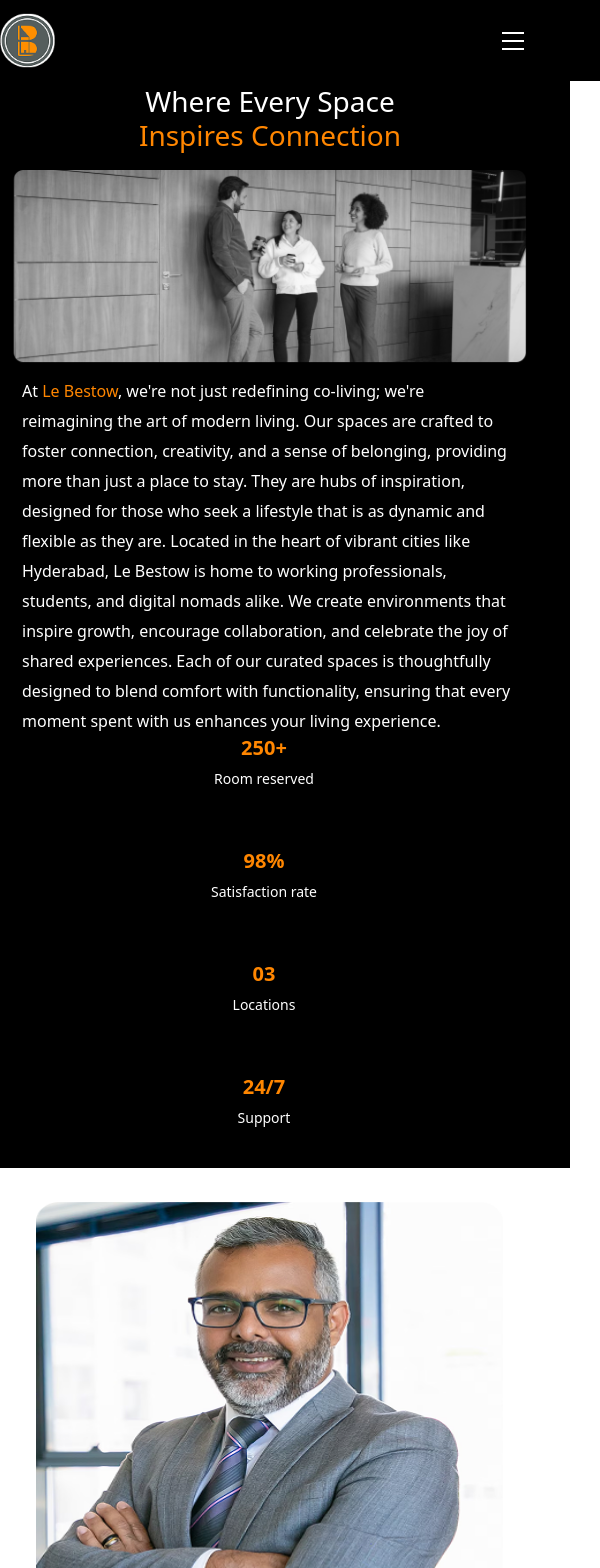
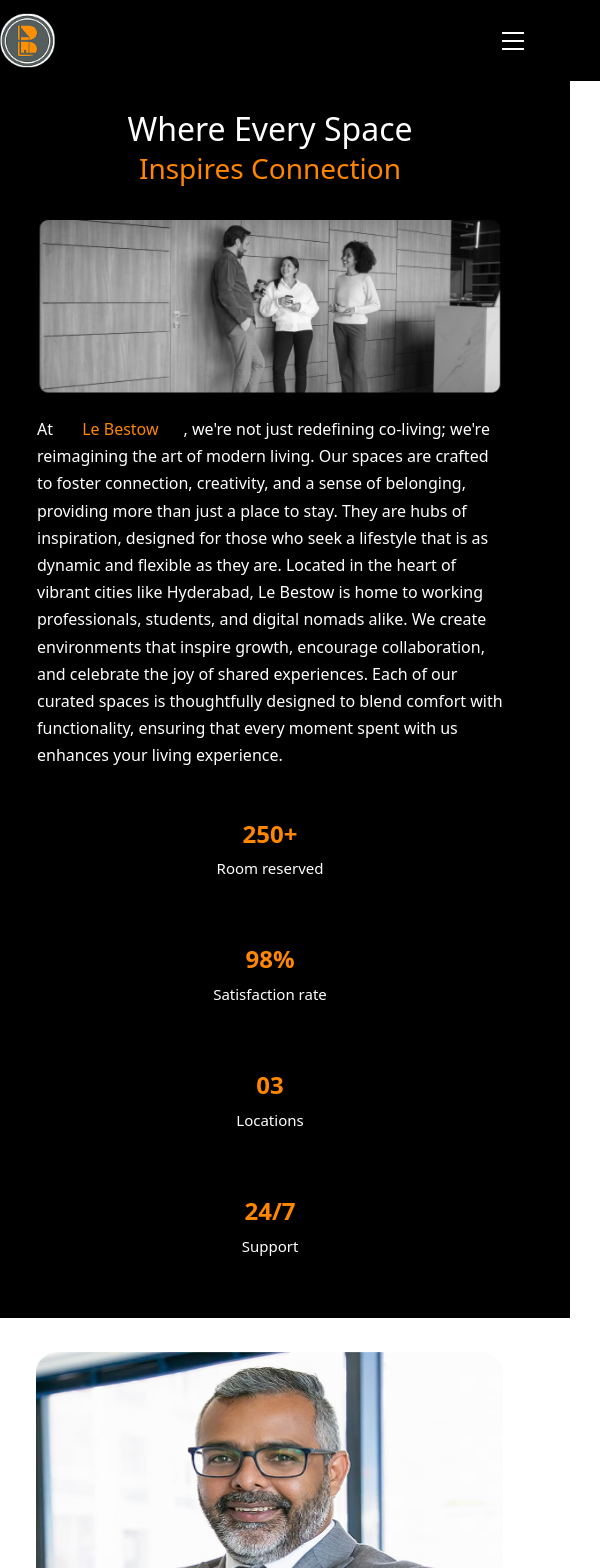
Before and after one commit to Spandana5455/Lebestow-, a React (Create React App) app: page /about in a window 600 px wide. Shown: the top 1568 px of the page. Built offline with nearby package versions, Linux system fonts and the light colour scheme.

Commit message:
media updates

```diff
--- a/src/Aboutus.css
+++ b/src/Aboutus.css
@@ -330,19 +330,14 @@
   }
 }
 
-/* Adjustments for 800px to 990px */
-/* Note: Screens in this range also get styles from `max-width: 991px` */
 @media (max-width: 990px) and (min-width: 800px) {
   .aboutus-heading,
   .aboutus-sub-heading {
     font-size: 36px; /* Overrides 40px from 991px block */
     padding-top: 20px ;
   }
-  /* .aboutusimg height: auto is already set */
 }
 
-/* Adjustments for 768px to 799px (was 800px max) */
-/* Note: Screens in this range also get styles from `max-width: 991px` */
 @media (max-width: 799px) and (min-width: 768px) {
   .aboutus-heading,
   .aboutus-sub-heading {
@@ -351,179 +346,261 @@
   }
 }
 
-/* Adjustments for 572px to 767px (was 768px max) */
-/* Note: Screens in this range also get styles from `max-width: 991px` */
 @media (max-width: 767px) and (min-width: 572px) {
+  .aboutus-wrapper {
+    margin-top: -30px; /* Slightly reduce from desktop if needed */
+  }
+
+  .aboutus-section {
+    padding-top: 20px; /* Add some space at the top of the section */
+    padding-bottom: 20px;
+    flex-direction: column; /* Ensure content stacks */
+    min-height: auto; /* Let content dictate height */
+    height: auto;
+  }
+
   .aboutus-heading,
   .aboutus-sub-heading {
-    padding-top: 20px;
-    font-size: 28px; /* Overrides 40px from 991px block */
-    padding: 10px 0; /* Overrides previous paddings, centers text within its own flow if text-align: start/left */
-    text-align: center; /* Explicitly center heading text */
+    font-size: 32px; /* Smaller than desktop, larger than smallest mobile */
+    padding: 15px 10px 5px 10px; /* top | horiz | bottom */
+    text-align: center;
+    margin-top: 0; /* Remove large negative desktop margins */
+    padding-left: 20px; /* Adjust from original */
+    padding-right: 20px;
   }
+  .aboutus-sub-heading {
+    font-size: 28px;
+    padding-top: 5px;
+    padding-left: 20px; /* Adjust from original */
+    padding-right: 20px;
+  }
+
   .aboutusimg {
-    /* width: 100%; height: auto; already set */
-    margin-left: 0; /* Ensure no negative margin */
+    width: 90%; /* Not full width, but substantial */
+    max-width: 500px; /* Max width for this range */
+    height: auto;
+    margin: 20px auto; /* Center it and add vertical margin */
+    display: block;
   }
-  .aboutusbody, /* Target both, assuming .aboutus-body is distinct */
-  .aboutus-body {
-    font-size: 16px; /* Overrides 18px from 991px block */
+
+  .aboutusbody,
+  .aboutus-body { /* Assuming .aboutus-body is distinct */
+    font-size: 16px;
+    line-height: 1.7;
+    padding: 0 25px; /* Horizontal padding */
+    margin: 0;
+    text-align: left; /* Or 'justify' */
   }
+
   .aboutus-details {
-    padding-left: 0; /* Center content */
+    padding: 0 20px; /* Consistent padding */
+    text-align: center; /* Center content within details */
+    margin-top: 20px;
   }
+
+  .about-first-title {
+    font-size: 24px;
+    padding-top: 30px; /* Reduced significantly */
+    margin-top: 0;
+  }
+
   .about-title {
-    font-size: 20px;
-    padding: 0; /* Reset padding */
-    padding-top: 20px; /* Add some top padding if needed */
+    font-size: 24px;
+    padding-top: 25px;
   }
-  .about-first-title {
-    font-size: 20px;
-    padding-top: 100px; /* Reduced padding */
-  }
+
   .about-text {
-    font-size: 14px;
+    font-size: 15px;
+    padding: 0 10px;
+    line-height: 1.6;
   }
 }
 
 /* Adjustments for 480px to 571px */
 /* Note: Screens in this range also get styles from `max-width: 991px` and potentially from `max-width: 767px` if not overridden */
 @media (max-width: 571px) and (min-width: 480px) {
+  .aboutus-wrapper {
+    margin-top: -30px; /* Align with top if nav is fixed */
+  }
+  .aboutus-section {
+    padding-top: 20px;
+    padding-bottom: 10px;
+    /* Other properties like flex-direction inherited */
+  }
+
   .aboutus-heading,
   .aboutus-sub-heading {
-    padding-top: 10px;
+    /* If these are the large headings from desktop, they might be too much.
+       Consider hiding them (display: none;) if the layout from your
+       image (image first, then body text) is preferred.
+       If shown, make them much smaller: */
+    font-size: 26px;
+    padding: 10px 15px 5px 15px;
+    margin-top: 0; /* CRITICAL: Remove negative margin */
     text-align: center;
-    font-size: 24px; /* Overrides 28px from 767px block */
-    padding-left: 0; /* Ensure centering */
   }
+  .aboutus-sub-heading {
+    font-size: 22px;
+    padding-top: 0;
+  }
+
   .aboutusimg {
-    /* width: 100%; height: auto; margin-left: 0; already set */
+    width: 100%; /* Full width */
+    height: auto;
+    margin: 0 0 20px 0; /* No horizontal margin, space below */
   }
+
   .aboutusbody,
   .aboutus-body {
-    font-size: 14px; /* Overrides 16px from 767px block */
+    font-size: 15px;
+    line-height: 1.6;
+    padding: 0 20px; /* Consistent horizontal padding */
+    text-align: left; /* As per your image */
   }
+  .aboutusbody .highlight-text { /* For "Le Bestow" in orange */
+    color: #FF8600;
+    font-weight: bold;
+  }
+
+  /* Stats Section (as per your image) */
+  .aboutus-stats-container {
+    width: 100%;
+    padding: 20px 0;
+    margin-top: 25px;
+    display: flex;
+    flex-direction: column;
+    align-items: center;
+    gap: 20px;
+  }
+  .stat-item { text-align: center; }
+  .stat-number {
+    font-size: 32px;
+    font-weight: bold;
+    color: #FF8600;
+    margin: 0 0 3px 0;
+  }
+  .stat-label {
+    font-size: 14px;
+    color: #fff; /* Assuming white text on black section */
+    margin: 0;
+  }
+
+
+  .aboutus-details {
+    padding: 0 15px;
+    margin-top: 20px;
+  }
+
+  .about-first-title {
+    font-size: 22px;
+    padding-top: 40px; /* Reduced from 90px */
+  }
+
   .about-title {
-    font-size: 20px;
-    padding: 0;
-    padding-top: 15px;
+    font-size: 22px;
+    padding-top: 20px;
   }
-  .about-first-title {
-    font-size: 20px;
-    padding-top: 110px; /* Adjust as needed */
-  }
+
   .about-text {
     font-size: 14px;
+    padding: 0 10px;
   }
 }
 
-/* General adjustments for screens up to 479px */
-/* Note: Screens in this range also get styles from `max-width: 991px`, `max-width: 767px` etc. if not overridden here */
+/*
+   Styles for screens up to 479px (covers most small to medium smartphones)
+   These styles will apply to anything 479px and below, overriding
+   the 480px-571px styles where they conflict.
+*/
 @media (max-width: 479px) {
   .aboutus-section {
-    height: 130vh; /* Specific height */
+    /* height: 130vh; /* From your snippet - be cautious with fixed vh */
+    min-height: auto; /* Prefer auto height */
+    height: auto;
+    padding-top: 10px;
+    padding-bottom: 10px;
   }
+
   .aboutus-heading,
   .aboutus-sub-heading {
-    margin-top: -110px; /* This is a large negative margin */
-    font-size: 24px; /* Consistent with 480-571px range */
-    padding-left: 0px;
-    text-align: center;
+    font-size: 24px;
+    padding: 10px 10px 5px 10px;
+    margin-top: 0; /* CRITICAL */
+    /* If you want to hide these to match the screenshot more closely: */
+    /* display: none; */
   }
+  .aboutus-sub-heading {
+    font-size: 20px;
+  }
+
+  /* .aboutusimg width 100% inherited */
   .aboutusimg {
-    /* width: 100%; height: auto; margin-left: 0; already set */
-    /* margin-left: -6px; /* Small negative margin, check if needed */
+    margin-bottom: 15px;
   }
+
   .aboutusbody,
   .aboutus-body {
-    font-size: 16px; /* Slightly larger than 480-571px, check if intentional */
-    line-height: 24px;
-    padding: 5px 12px; /* Specific padding */
+    font-size: 14px; /* Slightly smaller */
+    line-height: 1.5;
+    padding: 0 15px;
   }
+
+  .stat-number { font-size: 30px; }
+  .stat-label { font-size: 13px; }
+
+
   .aboutus-details {
-    padding-left: 0;
-    text-align: center;
+    padding: 0 10px;
+    margin-top: 15px;
   }
-  .about-title{
-    font-size: 18px;
-    padding: 0;
-    padding-top: 10px;
+
+  .about-first-title {
+    font-size: 20px;
+    padding-top: 30px;
   }
-  .about-first-title {
-    padding-top: 130px;
-    font-size: 18px;
+
+  .about-title {
+    font-size: 20px;
+    padding-top: 15px;
   }
+
   .about-text {
-    font-size: 14px;
+    font-size: 13px;
   }
 }
 
-/* Adjustments for screens up to 360px (very small screens) */
-/* Note: Screens in this range also get styles from `max-width: 479px` if not overridden */
 @media (max-width: 360px) {
   .aboutus-section {
-    height: 150vh; /* Overrides 130vh from 479px block */
+    height: 120vh; /* Even taller section for very small screens */
   }
-  /* Heading, image, body styles are mostly inherited from max-width: 479px
-     and seem to be what was intended by the removed min-width: 320px block.
-     Add specific overrides if needed below. */
-
-  /* Example: If font size needs to be different from 24px set in 479px block */
 
   .aboutus-heading,
   .aboutus-sub-heading {
-    font-size: 22px;
+    font-size: 20px; /* Further reduce font size */
+    margin-top: -90px; /* Potentially reduce negative margin if too aggressive */
   }
 
+  .aboutusbody,
+  .aboutus-body {
+    font-size: 14px;
+    line-height: 22px;
+    padding: 5px 10px; /* Adjust padding for narrow screens */
+  }
+
+  .about-first-title {
+    font-size: 16px;
+    padding-top: 120px;
+  }
+
+  .about-title {
+    font-size: 16px;
+    padding-top: 10px;
+  }
+
+  .about-text {
+    font-size: 13px;
+  }
 }
-
-/*
-    REMOVED THE FOLLOWING BLOCK as its styles are largely covered by max-width: 360px
-    and min-width: 320px would incorrectly apply to all larger screens.
-
-@media (min-width: 320px) {
-  .aboutus-section {
-    height: 150vh;
-  }
-    .aboutus-heading,
-    .aboutus-sub-heading {
-      font-size: 24px;
-      padding-left: 0px;
-      text-align: center;
-    }
-
-    .aboutusimg {
-      width: 100%;
-      height: auto;
-      margin-left: -6px;
-    }
-
-    .aboutusbody
-    .aboutus-body {
-      font-size: 16px;
-      line-height: 24px;
-      padding: 5px 12px;
-    }
-
-    .aboutus-details {
-      padding-left: 0;
-      text-align: center;
-    }
-
-    .about-title{
-        font-size: 18px;
-        padding: 0;
-    }
-    .about-first-title {
-        padding-top: 130px;
-        font-size: 18px;
-    }
-
-    .about-text {
-      font-size: 14px;
-    }
-}
-
 /* founder section */
 
 /* 1284px and below */
```
